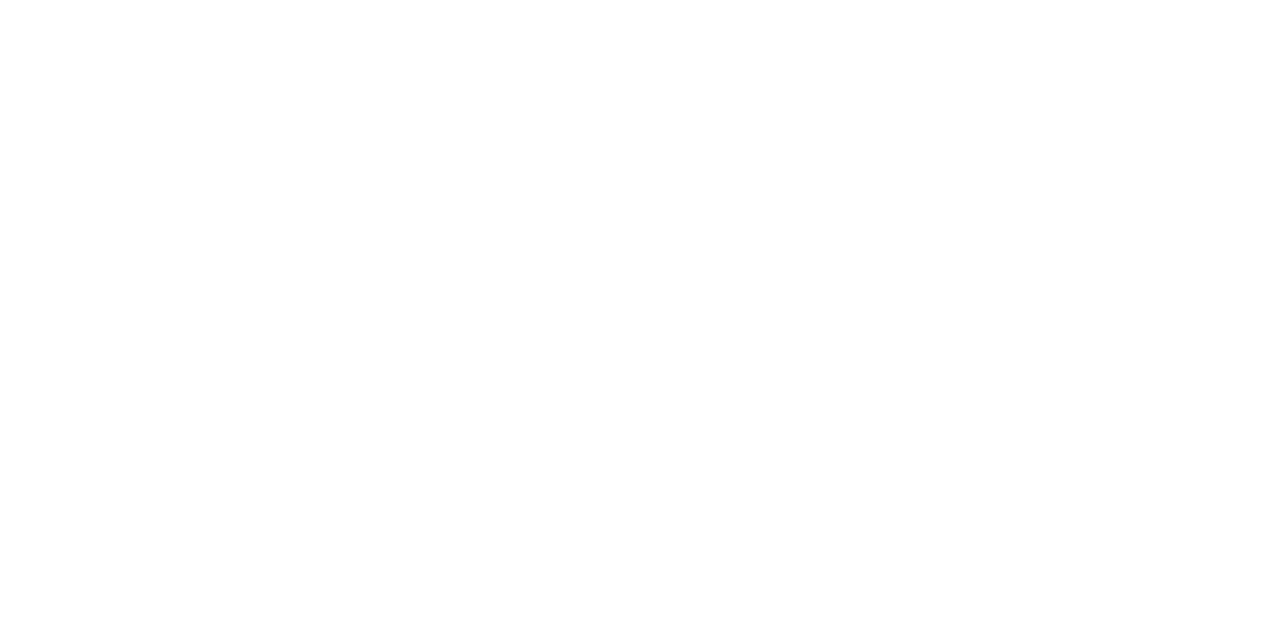
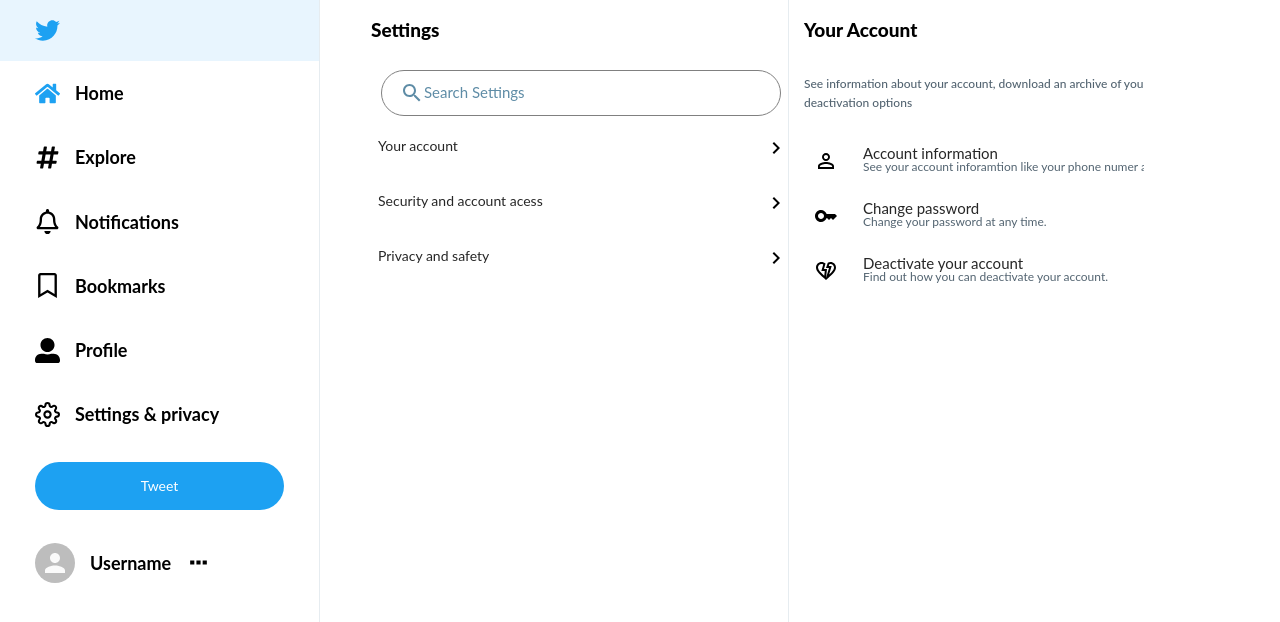
Before and after one commit to team6-cmpn/twitter_Frontend_teamm, a React (Create React App) app in the folder twitter_Frontend_teamm/twitter_Frontend_teamm/twitter1/: page /Settings/your-account in a window 1280 px wide. Before the commit this address had no page. Shown: the top 622 px of the page. Built offline with nearby package versions, Linux system fonts and the light colour scheme.

Commit message:
made settings dynamally works

```diff
--- a/twitter_Frontend_teamm/twitter_Frontend_teamm/twitter1/src/App.js
+++ b/twitter_Frontend_teamm/twitter_Frontend_teamm/twitter1/src/App.js
@@ -10,6 +10,9 @@
 import Home from "./Components/Home";
 import Notifications from './Components/Notifications';
 import  Settings  from './Components/Settings/Settings';
+import PrivacyAndSafety from './Components/Settings/PrivacyAndSafety';
+import YourAccount from './Components/Settings/YourAccount';
+import SecurityandAcess from './Components/Settings/SecurityAndAccess';
 
 
 
@@ -28,7 +31,11 @@
           <Route path="/home" element={<Home />} />
           <Route path="/explore" element={<Explore />} />
           <Route path="/Notifications" element={<Notifications />} />
-          <Route path="/Settings" element={<Settings />} />
+          <Route path="/Settings" element={<Settings />}>
+            <Route path="security-and-acess" element={<SecurityandAcess />}/>
+            <Route path="privacy-and-saftey" element={<PrivacyAndSafety />}/>
+            <Route path="your-account" element={<YourAccount />}/>
+          </Route>
 
 
         </Routes>
--- a/twitter_Frontend_teamm/twitter_Frontend_teamm/twitter1/src/Components/Settings/PrivacyAndSafety.js
+++ b/twitter_Frontend_teamm/twitter_Frontend_teamm/twitter1/src/Components/Settings/PrivacyAndSafety.js
@@ -4,7 +4,7 @@
 import SubsettingsContent from "./SubsettingsContent";
 import { ChevronRight } from "@mui/icons-material";
 import VolumeOffOutlinedIcon from '@mui/icons-material/VolumeOffOutlined';
-const PrivacyandSafety = () => {
+const PrivacyAndSafety = () => {
     const [location] = React.useState(useLocation().pathname);
 
     return (
@@ -13,14 +13,13 @@
             <span>Privacy and safety </span>
             </div>
             <div className="submenu_discription">
-                <span>Manage what information you see and share on Twitter.</span>
+                <h3>Manage what information you see and share on Twitter Your Twitter activity.</h3>
                 <br/>
-                <h2>Your Twitter activity</h2>
                 <Link to="/Settings" style={{ textDecoration: "none", color:"inherit" }}>
           <SubsettingsContent
             Icon2={VolumeOffOutlinedIcon}
             text="Mute and block"
-            discrip="Manage the accounts, words, and notifications that you've muted or blocked.&nbsp;&nbsp;&nbsp;&nbsp;&nbsp;"
+            discrip="Manage the accounts, words, and notifications that you've muted or blocked."
             Icon={ChevronRight}
             active={location === "/Settings" && true}
           />
@@ -31,4 +30,4 @@
     );
   };
 
-  export default PrivacyandSafety;
+  export default PrivacyAndSafety;
--- a/twitter_Frontend_teamm/twitter_Frontend_teamm/twitter1/src/Components/Settings/SearchBar.css
+++ b/twitter_Frontend_teamm/twitter_Frontend_teamm/twitter1/src/Components/Settings/SearchBar.css
@@ -11,7 +11,7 @@
     border: 1px gray solid ;
     padding: 10px 18px;
     width: 400px;
-    margin-left: 140px;
+    margin-left: 245px;
   }
   .widgetsSearchIcon {
     color:#5E8CA6;
--- a/twitter_Frontend_teamm/twitter_Frontend_teamm/twitter1/src/Components/Settings/SecurityAndAccess.js
+++ b/twitter_Frontend_teamm/twitter_Frontend_teamm/twitter1/src/Components/Settings/SecurityAndAccess.js
@@ -15,14 +15,12 @@
             <span>Security and account access</span>
             </div>
             <div className="submenu_discription">
-                <span>Manage your account's security and keep track of your account's usage including apps that you</span>
-                <br/>
-                <span>have connected to your account.</span>
+                <h3>Manage your account's security and keep track of your account's usage including apps that you have connected to your account.</h3>
                 <Link to="/Settings" style={{ textDecoration: "none", color:"inherit" }}>
           <SubsettingsContent
             Icon2={LockOutlined}
             text="Security"
-            discrip="Manage your account's security.&nbsp;&nbsp;&nbsp;&nbsp;&nbsp;&nbsp;&nbsp;&nbsp;&nbsp;&nbsp;&nbsp;&nbsp;&nbsp;&nbsp;&nbsp;&nbsp;&nbsp;&nbsp;&nbsp;&nbsp;&nbsp;&nbsp;&nbsp;&nbsp;&nbsp;&nbsp;&nbsp;&nbsp;&nbsp;&nbsp;&nbsp;&nbsp;&nbsp;&nbsp;&nbsp;&nbsp;&nbsp;&nbsp;&nbsp;&nbsp;&nbsp;&nbsp;&nbsp;&nbsp;&nbsp;&nbsp;&nbsp;&nbsp;&nbsp;&nbsp;&nbsp;&nbsp;&nbsp;&nbsp;&nbsp;&nbsp;&nbsp;&nbsp;&nbsp;&nbsp;&nbsp;&nbsp;&nbsp;&nbsp;&nbsp;&nbsp;&nbsp;&nbsp;&nbsp;&nbsp;&nbsp;&nbsp;&nbsp;&nbsp;"
+            discrip="Manage your account's security.&nbsp;&nbsp;&nbsp;&nbsp;&nbsp;&nbsp;&nbsp;&nbsp;&nbsp;&nbsp;&nbsp;&nbsp;&nbsp;&nbsp;&nbsp;&nbsp;&nbsp;&nbsp;&nbsp;&nbsp;&nbsp;&nbsp;&nbsp;&nbsp;&nbsp;&nbsp;&nbsp;&nbsp;&nbsp;&nbsp;&nbsp;&nbsp;&nbsp;&nbsp;&nbsp;&nbsp;&nbsp;&nbsp;&nbsp;&nbsp;&nbsp;&nbsp;&nbsp;&nbsp;&nbsp;&nbsp;&nbsp;&nbsp;&nbsp;&nbsp;&nbsp;&nbsp;&nbsp;&nbsp;&nbsp;&nbsp;&nbsp;&nbsp;&nbsp;&nbsp;&nbsp;&nbsp;&nbsp;&nbsp;&nbsp;&nbsp;&nbsp;&nbsp;&nbsp;&nbsp;"
             Icon={ChevronRight}
             active={location === "/Settings" && true}
           />
--- a/twitter_Frontend_teamm/twitter_Frontend_teamm/twitter1/src/Components/Settings/Settings.css
+++ b/twitter_Frontend_teamm/twitter_Frontend_teamm/twitter1/src/Components/Settings/Settings.css
@@ -3,7 +3,7 @@
     min-height: 100vh;
     height: max-content;
     background-color:white;
-    width: 550px;
+    width: 720px;
 
 }
 
@@ -13,7 +13,7 @@
     display: flex;
     align-items: center;
     justify-content: space-between;
-    margin-left: 140px;
+    margin-left: 220px;
     margin-bottom: 10px;
 
 }
@@ -28,17 +28,21 @@
     display: flex;
     align-items: center;
     cursor: pointer;
-    width: 420px;
+    width: 430px;
     justify-content: space-between;
     margin-top: 5px;
-    margin-left:127px ;
+    margin-left:222px ;
     height: 50px;
     background-color:white;
-    padding-left: 20px;
-    padding-right: -20px;
+    padding-right: -10px;
+
 
 }
+.SettingsContent>span{
 
+ margin-left: 20px;
+
+}
   .SettingsContent> .MuiSvgIcon-root {
     margin-top: 5px;
 }
@@ -52,4 +56,11 @@
     color: black;
     fill:black;
 
-  }
+}
+
+.SettingsContentActive {
+
+    border-right: 2px #1DA1F2 solid;
+
+
+}
--- a/twitter_Frontend_teamm/twitter_Frontend_teamm/twitter1/src/Components/Settings/Settings.js
+++ b/twitter_Frontend_teamm/twitter_Frontend_teamm/twitter1/src/Components/Settings/Settings.js
@@ -3,16 +3,17 @@
 import './../Home.css';
 import SearchBar from "./SearchBar";
 import SettingsBox from "../SettingsBox/SettingsBox";
-import { Link, useLocation } from "react-router-dom";
+import { Link, useLocation, Outlet } from "react-router-dom";
 import SettingsContent from "./settingscontent";
 import ChevronRightIcon from '@material-ui/icons/ChevronRight';
 import YourAccount from "./YourAccount";
 import SecurityandAcess from "./SecurityAndAccess"
-import PrivacyandSafety from "./PrivacyAndSafety";
+import PrivacyAndSafety from "./PrivacyAndSafety";
 import Sidebar from "../Sidebar/Sidebar";
 function Settings(){
   document.title = "Settings / Twitter";
   const [location] = React.useState(useLocation().pathname);
+  let path = useLocation().pathname;
 
 
 
@@ -23,31 +24,35 @@
                   <span>Settings</span>
                   </div>
                   <SearchBar placeholder="Search Settings" />
-              <Link to="/YourAccount" style={{ textDecoration: "none", color:"inherit" }}>
+                  <Link to="your-account" style={{ textDecoration: "none", color:"inherit" }}>
                   <SettingsContent
                     text="Your account"
                     Icon={ChevronRightIcon}
-                active={location === "/YourAccount" && true}
+                    active={location === "/your-account" && true}
                   />
                 </Link>
-            <Link to="/SecurityAndAcess" style={{ textDecoration: "none", color:"inherit" }}>
+                <Link to="security-and-acess" style={{ textDecoration: "none", color:"inherit" }}>
                   <SettingsContent
                     text="Security and account acess"
                     Icon={ChevronRightIcon}
-                active={location === "/SecurityAndAcess" && true}
+                    active={location === "/security-and-acess" && true}
                   />
                 </Link>
-            <Link to="/PrivacyAndSafety" style={{ textDecoration: "none", color:"inherit" }}>
+                <Link to="privacy-and-saftey" style={{ textDecoration: "none", color:"inherit" }}>
                   <SettingsContent
                     text="Privacy and safety"
                     Icon={ChevronRightIcon}
-                active={location === "/PrivacyAndSafety" && true}
+                    active={location === "/privacy-and-saftey" && true}
                   />
                 </Link>
 
             </div>
+            {path === "/Settings" ? (
+        <YourAccount />
+      ) : (
+        <Outlet />
+      )}
 
-      <YourAccount/>
       </SettingsBox>
 
   );
--- a/twitter_Frontend_teamm/twitter_Frontend_teamm/twitter1/src/Components/Settings/YourAccount.js
+++ b/twitter_Frontend_teamm/twitter_Frontend_teamm/twitter1/src/Components/Settings/YourAccount.js
@@ -16,15 +16,13 @@
             <span>Your Account</span>
             </div>
             <div className="submenu_discription">
-                <span>See information about your account, download an archive of your data, or learn about  </span>
-                <br/>
-                <h2>&nbsp;&nbsp;your account deactivation options</h2>
+                <h3> See information about your account, download an archive of your data, or learn about your account deactivation options</h3>
             </div>
             <Link to="/Settings" style={{ textDecoration: "none", color:"inherit" }}>
           <SubsettingsContent
             Icon2={PersonOutlineOutlinedIcon}
             text="Account information"
-            discrip="See your account inforamtion like your phone numer and email address.&nbsp;&nbsp;&nbsp;"
+            discrip="See your account inforamtion like your phone numer and email address.&nbsp;&nbsp;&nbsp;&nbsp;&nbsp;&nbsp;"
             Icon={ChevronRightIcon}
             active={location === "/Settings" && true}
           />
@@ -33,7 +31,7 @@
           <SubsettingsContent
             Icon2={Key}
             text="Change password"
-            discrip="Change your password at any time.&nbsp;&nbsp;&nbsp;&nbsp;&nbsp;&nbsp;&nbsp;&nbsp;&nbsp;&nbsp;&nbsp;&nbsp;&nbsp;&nbsp;&nbsp;&nbsp;&nbsp;&nbsp;&nbsp;&nbsp;&nbsp;&nbsp;&nbsp;&nbsp;&nbsp;&nbsp;&nbsp;&nbsp;&nbsp;&nbsp;&nbsp;&nbsp;&nbsp;&nbsp;&nbsp;&nbsp;&nbsp;&nbsp;&nbsp;&nbsp;&nbsp;&nbsp;&nbsp;&nbsp;&nbsp;&nbsp;&nbsp;&nbsp;&nbsp;&nbsp;&nbsp;&nbsp;&nbsp;&nbsp;&nbsp;&nbsp;&nbsp;&nbsp;&nbsp;&nbsp;&nbsp;"
+            discrip="Change your password at any time.&nbsp;&nbsp;&nbsp;&nbsp;&nbsp;&nbsp;&nbsp;&nbsp;&nbsp;&nbsp;&nbsp;&nbsp;&nbsp;&nbsp;&nbsp;&nbsp;&nbsp;&nbsp;&nbsp;&nbsp;&nbsp;&nbsp;&nbsp;&nbsp;&nbsp;&nbsp;&nbsp;&nbsp;&nbsp;&nbsp;&nbsp;&nbsp;&nbsp;&nbsp;&nbsp;&nbsp;&nbsp;&nbsp;&nbsp;&nbsp;&nbsp;&nbsp;&nbsp;&nbsp;&nbsp;&nbsp;&nbsp;&nbsp;&nbsp;&nbsp;&nbsp;&nbsp;&nbsp;&nbsp;&nbsp;&nbsp;&nbsp;&nbsp;&nbsp;&nbsp;&nbsp;&nbsp;&nbsp;&nbsp;"
             Icon={ChevronRightIcon}
             active={location === "/Settings" && true}
           />
@@ -42,7 +40,7 @@
           <SubsettingsContent
             Icon2={HeartBrokenOutlined}
             text="Deactivate your account "
-            discrip="Find out how you can deactivate your account.&nbsp;&nbsp;&nbsp;&nbsp;&nbsp;&nbsp;&nbsp;&nbsp;&nbsp;&nbsp;&nbsp;&nbsp;&nbsp;&nbsp;&nbsp;&nbsp;&nbsp;&nbsp;&nbsp;&nbsp;&nbsp;&nbsp;&nbsp;&nbsp;&nbsp;&nbsp;&nbsp;&nbsp;&nbsp;&nbsp;&nbsp;&nbsp;&nbsp;&nbsp;&nbsp;&nbsp;&nbsp;&nbsp;&nbsp;&nbsp;&nbsp;&nbsp;&nbsp;"
+            discrip="Find out how you can deactivate your account.&nbsp;&nbsp;&nbsp;&nbsp;&nbsp;&nbsp;&nbsp;&nbsp;&nbsp;&nbsp;&nbsp;&nbsp;&nbsp;&nbsp;&nbsp;&nbsp;&nbsp;&nbsp;&nbsp;&nbsp;&nbsp;&nbsp;&nbsp;&nbsp;&nbsp;&nbsp;&nbsp;&nbsp;&nbsp;&nbsp;&nbsp;&nbsp;&nbsp;&nbsp;&nbsp;&nbsp;&nbsp;&nbsp;&nbsp;&nbsp;&nbsp;&nbsp;&nbsp;&nbsp;&nbsp;&nbsp;"
             Icon={ChevronRightIcon}
             active={location === "/Settings" && true}
           />
--- a/twitter_Frontend_teamm/twitter_Frontend_teamm/twitter1/src/Components/Settings/settingsSubmenus.css
+++ b/twitter_Frontend_teamm/twitter_Frontend_teamm/twitter1/src/Components/Settings/settingsSubmenus.css
@@ -1,9 +1,9 @@
 .settingsSubMenu {
-    flex: 0.6;
     min-height: 100vh;
     height: max-content;
+    width:950px !important;
+    background-color:white;
     border-right: 1px solid #e6ecf0;
-
 
 
 }
@@ -11,8 +11,9 @@
 .SubMenuTitle {
     background-color:white;
     padding: 15px;
-    margin-right: 300px;
-    width: max-content;
+    display: flex;
+    align-items: center;
+    justify-content: space-between;
 
 }
 
@@ -24,21 +25,11 @@
 
 }
 
-.submenu_discription >span{
+.submenu_discription >h3{
     font-size: 12px;
+    text-align: left;
     color:#536471;
-    margin-left: 10px;
-    text-align: left;
-
-
-
-}
-.submenu_discription >h2{
-    color:#536471;
-
-    font-size: 12px;
-    margin-left: 10px;
-    text-align: left;
+    padding: 15px;
 
 
 }
@@ -50,13 +41,12 @@
 }
 .SubsettingsContent{
     display: flex;
+    align-items: center;
     cursor: pointer;
-    width: max-content;
-    margin-top: 50px;
-    margin-left:-2px ;
+    width: 559px;
+    margin-top: 5px;
     height: 50px;
-    padding-left: 20px;
-    padding-right: -20px;
+    background-color:white;
 
 
 }
@@ -65,8 +55,11 @@
 
 
     color: black;
-    fill:black;
+    align-items: center;
     margin-top: 5px;
+    margin-left: 25px;
+
+
 
 
 
@@ -75,24 +68,31 @@
 
 .text_discrip{
     height: 50px;
+    width: max-content;
+    text-align: left;
+    margin-left: 25px;
+    margin-top: 16px;
+
 }
 .text_discrip>h5{
+    margin-bottom: 20px;
     font-weight: normal;
     font-size: 15px;
-    text-align: left;
 }
 .text_discrip>h6{
+
+    margin-top: -27px;
+    width:max-content;
     color:#536471;
     font-weight: normal;
     font-size: 12px;
-    margin-top: -12px;
 
 }
 
 .leftArrowIcons{
 
-        margin-left: 15px;
-    margin-top: 15px;
+    margin-left: 40px;
+    margin-top: -1px;
 
 
 
--- a/twitter_Frontend_teamm/twitter_Frontend_teamm/twitter1/src/Components/Settings/settingscontent.js
+++ b/twitter_Frontend_teamm/twitter_Frontend_teamm/twitter1/src/Components/Settings/settingscontent.js
@@ -3,7 +3,7 @@
 
 function SettingsContent({ Icon ,text, active }) {
   return (
-    <div className={`SettingsContent ${active && "SettingsContent--active"}`}>
+    <div className={`SettingsContent ${active && "SettingsContentActive"}`}>
       <span>{text}</span>
       <Icon className="leftArrIcons" active={active && true} />
 
--- a/twitter_Frontend_teamm/twitter_Frontend_teamm/twitter1/src/Components/SettingsBox/SettingsBox.css
+++ b/twitter_Frontend_teamm/twitter_Frontend_teamm/twitter1/src/Components/SettingsBox/SettingsBox.css
@@ -2,7 +2,7 @@
   display: flex !important;
   flex-direction: row !important;
   padding: 0 10px;
-  max-width: 1300px ;
+  max-width: 1700px ;
   margin-left: auto ;
   margin-right: auto;
   height: 100vh;
```
Lines whose indentation alone changed are shown as unchanged.
